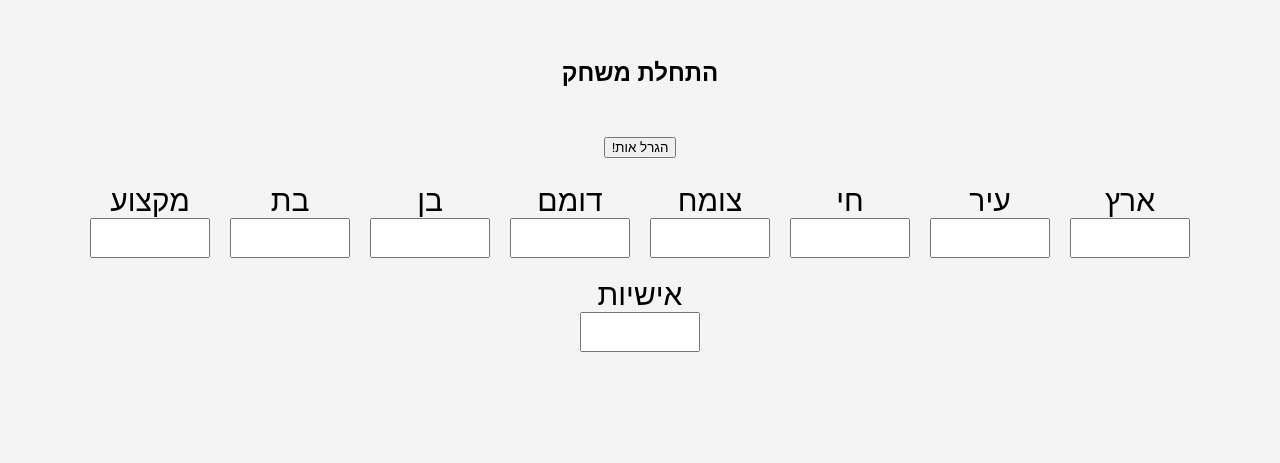
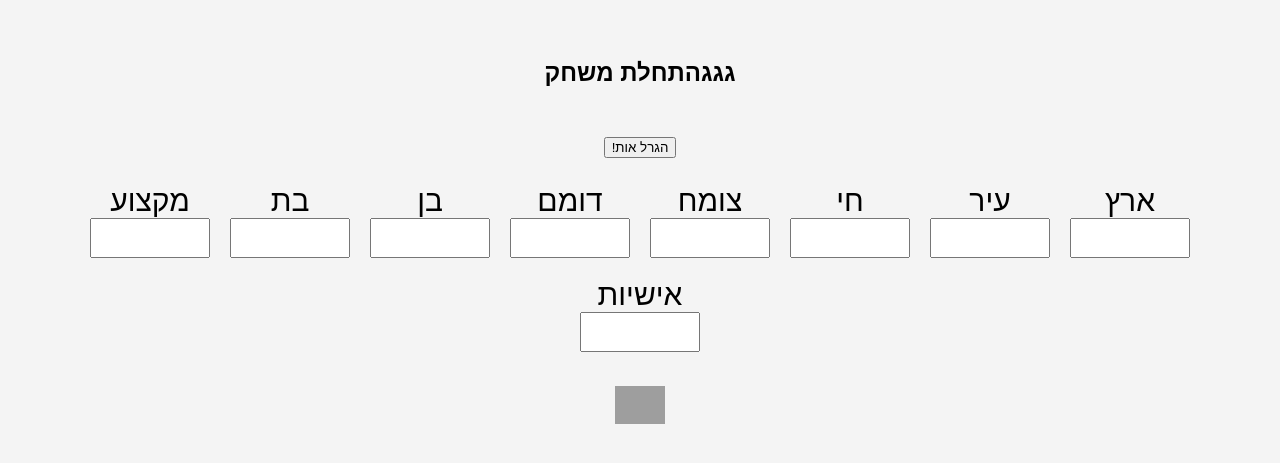
Before and after one commit to itaiwolf/CountryCity, a plain HTML site: page templates/play.html in a window 1280 px wide. Shown: the part 101-564 px from the top of the page. Drawn offline with nearby package versions, Linux system fonts and the light colour scheme; files that its build step writes are made by us from their sources; grey boxes are pictures that could not be loaded.

Commit message:
translation API added

```diff
--- a/templates/play.html
+++ b/templates/play.html
@@ -1,4 +1,5 @@
 <!DOCTYPE html>
+
 <html lang="he" dir="rtl">
 <head>
     <meta charset="UTF-8">
@@ -38,7 +39,7 @@
         <h1>ארץ עיר</h1>
     </div>
     <div class="landingPageSubHeading">
-        <h2>התחלת משחק</h2>
+        <h2>גגגהתחלת משחק</h2>
         <button onclick="startActivities()">הגרל אות!</button>
         <style>
             #timerContainer, #tip {
@@ -125,15 +126,57 @@
         לחץ TAB כדי לעבור מהר בין התאים
     </div>
 
+    <div>
+        <input type="button" id="sendButton" style="background: url('https://cdn-icons-png.flaticon.com/512/346/346072.png') no-repeat center;
+        width: 50px; height: 50px; background-size: contain; cursor: pointer; border: none;" onclick="sendForm()">
+    </div>
+
     <script>
     function startGame() {
         document.getElementById("categoriesContainer").style.display = "flex"; // Change display to flex to show the container
     }
     </script>
 
+    <script>
+        function checkStartingLetter(){
 
+        }
+    </script>
 
+    <script src="https://cdn.jsdelivr.net/npm/axios/dist/axios.min.js"></script>
     <script>
+        async function sendForm(){
+            console.log("I'm inside sendForm");
+            var country = document.getElementById('country');
+            console.log(country.value);
+            console.log(country);
+
+            const encodedParams = new URLSearchParams();
+            encodedParams.set('from', 'he');
+            encodedParams.set('to', 'en');
+            encodedParams.set('text', country.value);
+
+            const options = {
+            method: 'POST',
+            url: 'https://google-translate113.p.rapidapi.com/api/v1/translator/text',
+            headers: {
+                'content-type': 'application/x-www-form-urlencoded',
+                'X-RapidAPI-Key': '5b4b303f2amsh7b658041f443c80p189bd8jsn6a61e188b3f0',
+                'X-RapidAPI-Host': 'google-translate113.p.rapidapi.com'
+            },
+            data: encodedParams,
+            };
+
+            try {
+                const response = await axios.request(options);
+                console.log(response.data);
+                console.log(response.data.trans);
+                country.value = response.data.trans;
+            } catch (error) {
+                console.error(error);
+            }
+        }
+
         function submitForm() {
             // Get the selected radio button value
             var radioValue = document.querySelector('input[name="countryCityRadio"]:checked');
```
